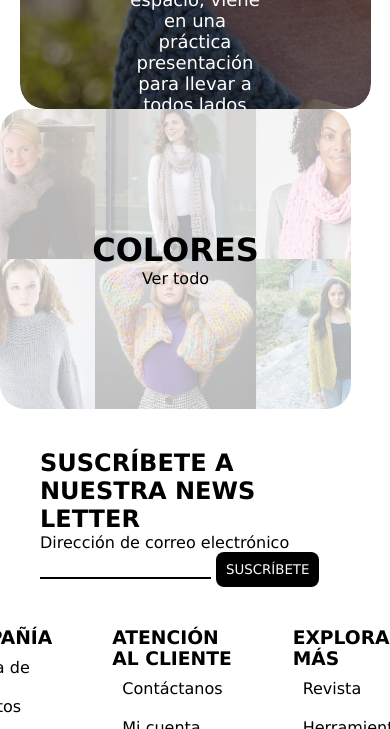
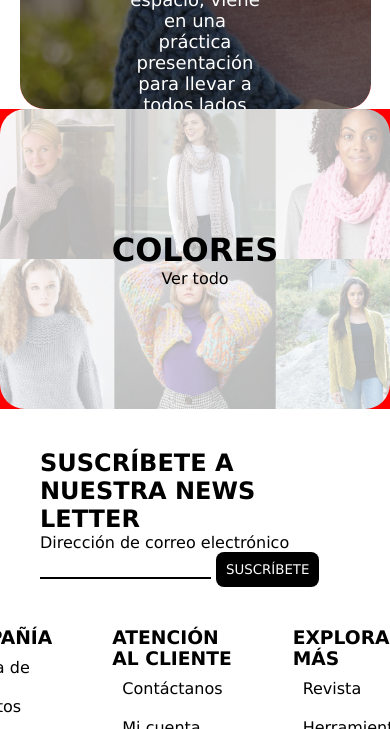
Before and after one commit to danieldiaz-2502/Taller_1, a plain HTML site: page index.html in a window 390 px wide. Shown: the part 671-1400 px from the top of the page. Drawn offline with nearby package versions, Linux system fonts and the light colour scheme.

Commit message:
cambio en css movil

```diff
--- a/styles/mobile.css
+++ b/styles/mobile.css
@@ -21,11 +21,12 @@
         }
         .section__item {
                 position: relative;
-                width: 90%;
+                width: 100%;
                 height: 300px;
                 display: flex;
                 align-items: center;
                 justify-content: center;
+                background-color: red;
         }
         .section__item img{
             border-radius: 25px;
```
Also changed, not shown: index.html (+1 -4 lines).
